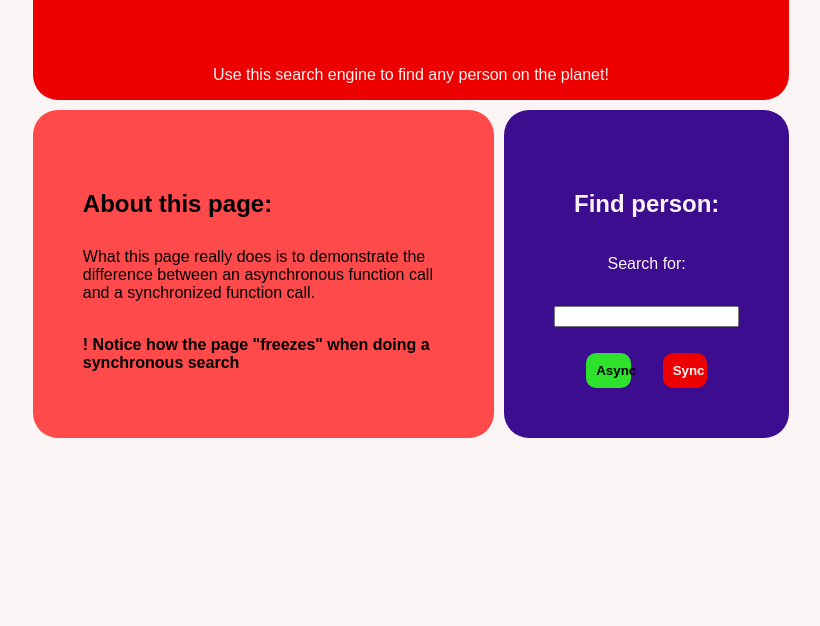
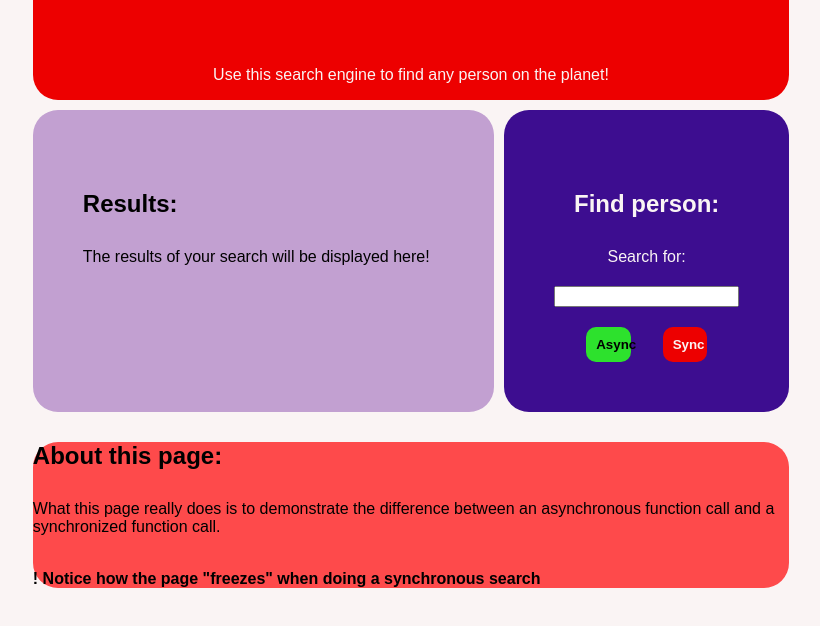
Before and after one commit to Pontifex-Programmerer/async-example, a plain HTML site: page index.html in a window 1280 px wide. Shown: the part 140-766 px from the top of the page, without its empty margins (229-1049 px from the left). Drawn offline with Linux system fonts and the light colour scheme; a web font is replaced by a local one.

Commit message:
changing layout by removing popup and adding a field for search results

```diff
--- a/css/main.css
+++ b/css/main.css
@@ -28,11 +28,16 @@ h2 {
     font-size: 1.5rem;
     margin: 30px 0;
 }
-button{
+
+button {
     border-radius: 10px;
     border: 0px;
     padding: 10px;
     width: 6ch;
+}
+
+button:hover {
+    border-color: var(--secondary-accent);
 }
 
 section {
@@ -50,10 +55,12 @@ section {
     max-width: 100%;
 }
 
-.double-section > * {
-    padding: 50px;
+.double-section >*:nth-child(1){
+    width: 60%;
 }
-
+.fill-width {
+    width: 100%;
+}
 .flex-line {
     display: flex;
     align-items: center;
@@ -63,9 +70,11 @@ section {
 .flex-center {
     justify-content: space-evenly;
 }
+
 .full-width {
     width: 100%;
 }
+
 .explicit-element {
     align-items: center;
     background-color: var(--primary);
@@ -128,6 +137,10 @@ section {
 .positive{
     background-color: #2de12d;
 }
+
+.padded-50 {
+    padding: 50px;
+}
 .popup {
     position: fixed;
     top: 50%;
@@ -165,6 +178,10 @@ section {
     justify-content: space-between;
     align-items: center;
     text-align: center;
+}
+
+#search-result {
+    background-color: var(--secondary-accent);
 }
 
 #name-search {
--- a/index.html
+++ b/index.html
@@ -13,17 +13,13 @@
         <p>Use this search engine to find any person on the planet!</p>
     </section>
     <div class="double-section std-width centered">
-        <section id="explanation" class="readable">
-            <h2>About this page:</h2>
-            <p>What this page really does is to demonstrate the difference between an asynchronous function call and a synchronized
-                function call.
-                <br><br>
-            </p>
+        <section id="search-result" class="result padded-50">
+            <h2>Results:</h2>
             <p>
-                <b>! Notice how the page "freezes" when doing a synchronous search</b>
+                The results of your search will be displayed here!
             </p>
         </section>
-        <section id="searchform" class="interactive-element">
+        <section id="searchform" class="interactive-element padded-50">
             <form>
                 <h2>Find person: </h2>
                 <label for="input">Search for:</label>
@@ -47,5 +43,15 @@
         </p>
         <button id="remove-popup" class="positive centered">Ok</button>
     </section>
+    <section id="explanation" class="std-width centered readable">
+        <h2>About this page:</h2>
+        <p>What this page really does is to demonstrate the difference between an asynchronous function call and a synchronized
+            function call.
+            <br><br>
+        </p>
+        <p>
+            <b>! Notice how the page "freezes" when doing a synchronous search</b>
+        </p>
+    </section>
 </body>
 </html>
```
